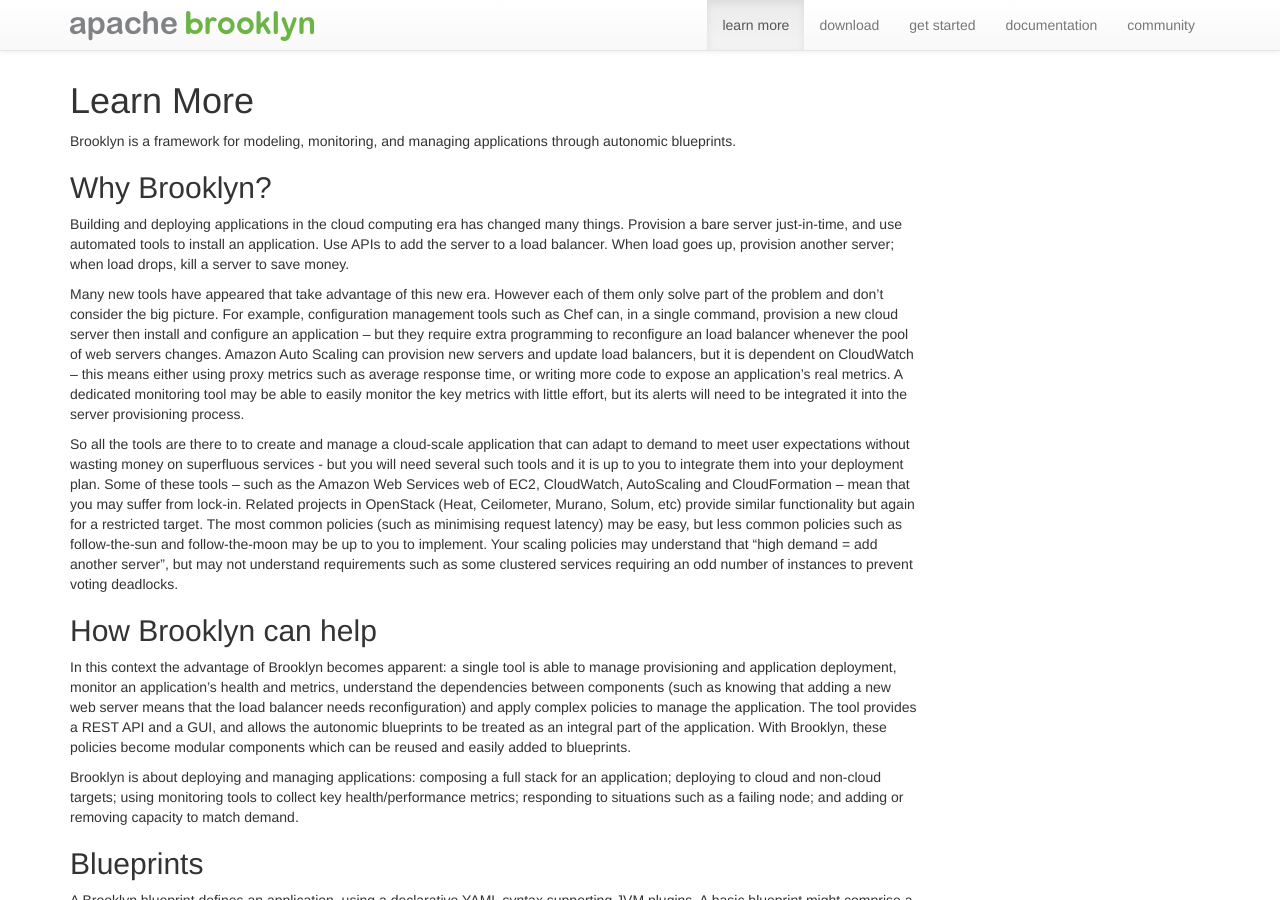
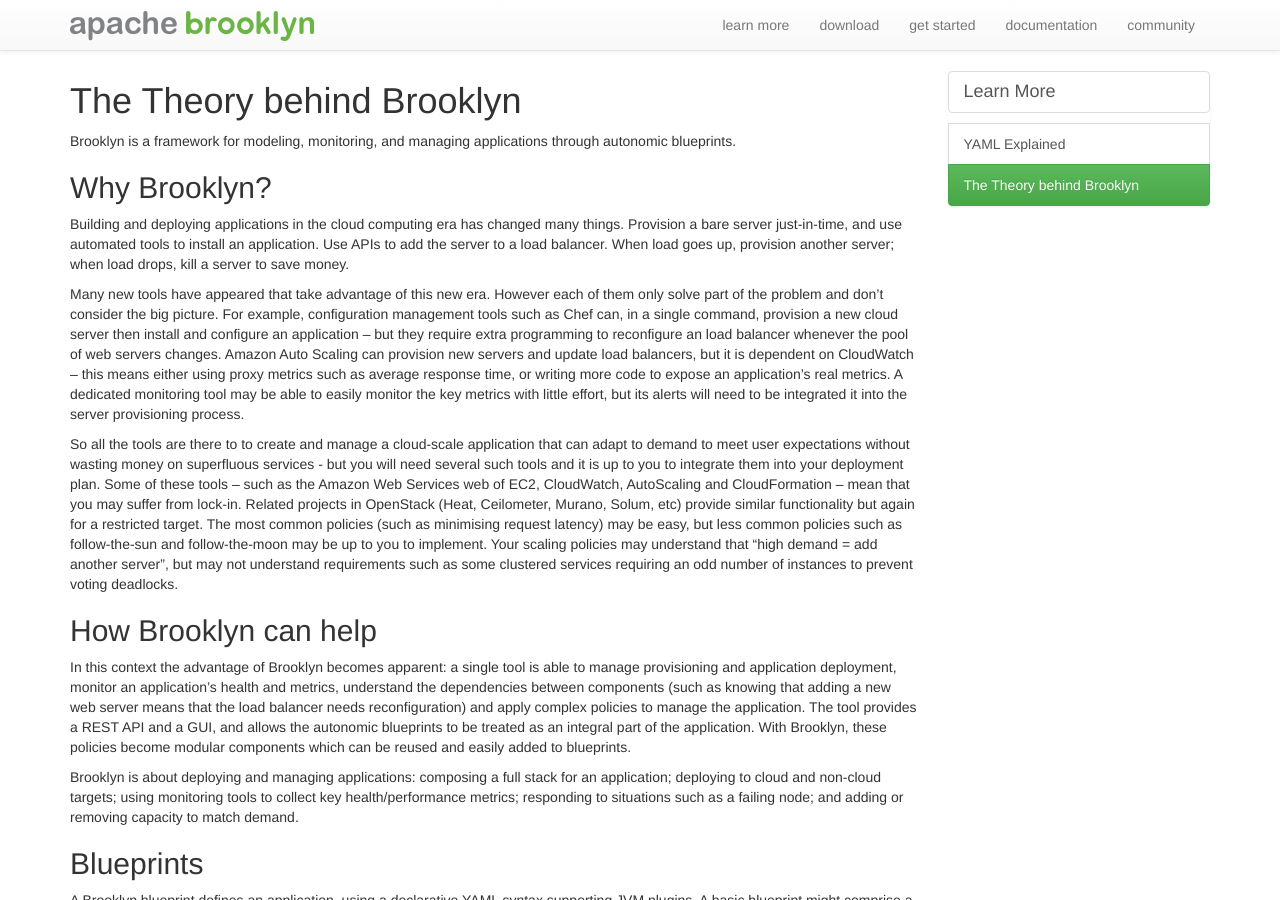
Before and after one commit to apache/incubator-brooklyn-site, a Jekyll site: the page built from learnmore/theory.md, in a window 1280 px wide and 900 px high. Built offline with Jekyll 4.4.1, drawn with Linux system fonts in a browser that asks for light colours; nearby versions of some CDN libraries.

Commit message:
starting to refactor to put things in subdirectories
testing with just the learnmore pages

```diff
--- a/learnmore.md
+++ b/learnmore/theory.md
@@ -1,6 +1,7 @@
 ---
 layout: normal
-title: Learn More
+title: The Theory behind Brooklyn
+navgroup: Learn More
 ---
 
 <div class="jumobotron" markdown="1">
@@ -18,14 +19,14 @@
 up, provision another server; when load drops, kill a server to save money.
 
 Many new tools have appeared that take advantage of this new era. However each
-of them only solve part of the problem and don’t consider the big picture. For
+of them only solve part of the problem and don't consider the big picture. For
 example, configuration management tools such as Chef can, in a single command,
 provision a new cloud server then install and configure an application -- but
 they require extra programming to reconfigure an load balancer whenever the pool
 of web servers changes. Amazon Auto Scaling can provision new servers and update
 load balancers, but it is dependent on CloudWatch -- this means either using
 proxy metrics such as average response time, or writing more code to expose an
-application’s real metrics. A dedicated monitoring tool may be able to easily
+application's real metrics. A dedicated monitoring tool may be able to easily
 monitor the key metrics with little effort, but its alerts will need to be
 integrated it into the server provisioning process.
 
@@ -47,7 +48,7 @@
 ## How Brooklyn can help
 
 In this context the advantage of Brooklyn becomes apparent: a single tool is
-able to manage provisioning and application deployment, monitor an application’s
+able to manage provisioning and application deployment, monitor an application's
 health and metrics, understand the dependencies between components (such as
 knowing that adding a new web server means that the load balancer needs
 reconfiguration) and apply complex policies to manage the application. The tool
@@ -104,7 +105,7 @@
 
 Brooklyn collects key metrics to monitor the health of applications; for
 example, by sending a request and measuring latency, or installing
-monitoring tools and using those to read a server’s management interface to
+monitoring tools and using those to read a server's management interface to
 determine the request queue length. These metrics can be fed into policies,
 which automatically take actions such as restarting a failed node, or
 scaling out the web tier if user demand exceeds capacity. This allows an
```
Also changed, not shown: index.md (+2 -2 lines), learnmore/index.md (added, +11 -0 lines), learnmore/yaml-explained.md (added, +9 -0 lines), 1 other file.
